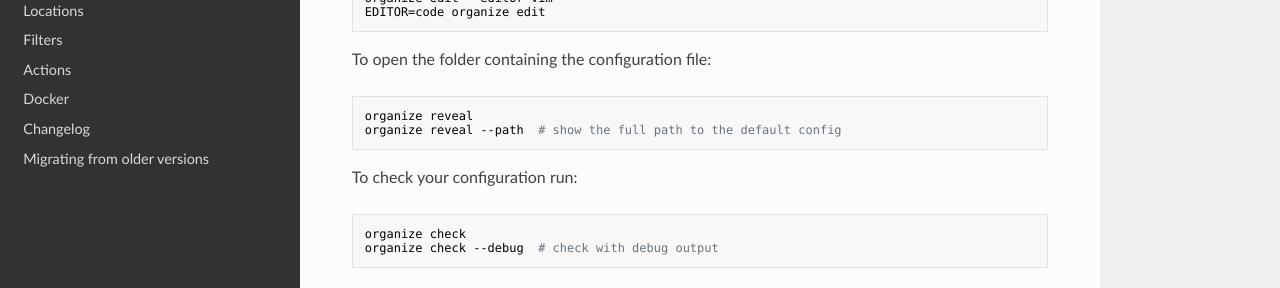
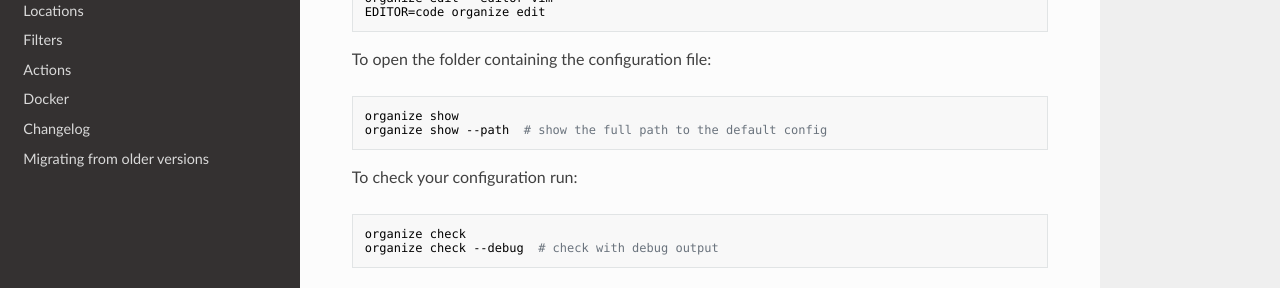
Before and after one commit to tfeldmann/organize, an MkDocs documentation site: the page built from docs/configuration.md, in a window 1280 px wide and 900 px high. Shown: the part 348-636 px from the top of the window. Built offline with MkDocs 1.6.1, drawn with Linux system fonts in a browser that asks for light colours; nearby versions of some CDN libraries.

Commit message:
Update configuration.md with 'reveal' becoming 'show'

````diff
--- a/docs/configuration.md
+++ b/docs/configuration.md
@@ -15,8 +15,8 @@ EDITOR=code organize edit
 To open the folder containing the configuration file:
 
 ```sh
-organize reveal
-organize reveal --path  # show the full path to the default config
+organize show
+organize show --path  # show the full path to the default config
 ```
 
 To check your configuration run:
````
